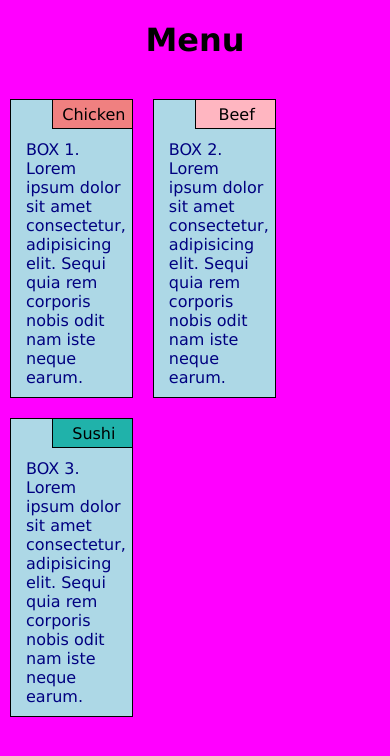
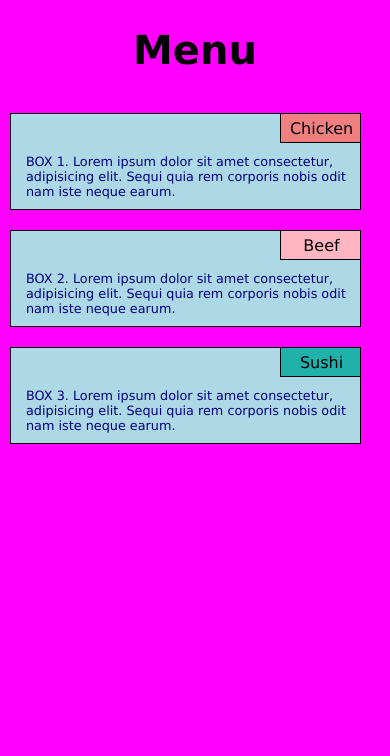
Before and after one commit to lorwez/lorwez.github.io, a plain HTML site: page module2-solution/index.html in a window 390 px wide. Drawn offline with Linux system fonts and the light colour scheme.

Commit message:
Media Queries
Desktop, Tablet & Mobile media queries. Need to update tablet

```diff
--- a/module2-solution/index.html
+++ b/module2-solution/index.html
@@ -16,7 +16,7 @@
     <p id="smallbox2">Beef</p>
     <div id="content">BOX 2. Lorem ipsum dolor sit amet consectetur, adipisicing elit. Sequi quia rem corporis nobis odit nam iste neque earum.</div>
 </div>
-<div class="box">
+<div class="bigbox">
     <p id="smallbox3">Sushi</p>
     <div id="content">BOX 3. Lorem ipsum dolor sit amet consectetur, adipisicing elit. Sequi quia rem corporis nobis odit nam iste neque earum.</div>
 </div>
--- a/module2-solution/styles.css
+++ b/module2-solution/styles.css
@@ -1,6 +1,7 @@
+/* BASE STYLES */
+
 body{
    background-color: magenta;
-   font-size: 100%;
    font-family: Verdana, Geneva, Tahoma, sans-serif;
    margin: 0;
    padding: 0;
@@ -10,11 +11,24 @@ body{
    box-sizing: border-box;
 }
 
+h1{
+   text-align: center;
+   color: black;
+   margin-bottom: 30px;
+   font-size: 250%;
+}
+
 .box{
    background-color: lightblue;
    border: 1px solid black;
    margin: 10px;
-   width: 31.5%;
+   float: left;
+}
+
+.bigbox{
+   background-color: lightblue;
+   border: 1px solid black;
+   margin: 10px;
    float: left;
 }
 
@@ -22,6 +36,7 @@ body{
    text-align: left;
    color: navy;
    margin: 40px 10px 10px 15px;
+   font-size: 80%;
 }
 
 #smallbox1{
@@ -30,10 +45,11 @@ body{
    float: right;
    width: 80px;
    margin: 0px;
-   padding: 5px 2px 4px 5px;
+   padding: 5px 2px 4px 4px;
    border-top: 0px;
    border-right: 0px;
    text-align: center;
+   font-size: 100%;
 }
 
 #smallbox2{
@@ -42,7 +58,7 @@ body{
    float: right;
    width: 80px;
    margin: 0px;
-   padding: 5px 2px 4px 5px;
+   padding: 5px 2px 4px 4px;
    border-top: 0px;
    border-right: 0px;
    text-align: center;
@@ -54,14 +70,52 @@ body{
    float: right;
    width: 80px;
    margin: 0px;
-   padding: 5px 2px 4px 5px;
+   padding: 5px 2px 4px 4px;
    border-top: 0px;
    border-right: 0px;
    text-align: center;
 }
 
-h1{
-   text-align: center;
-   color: black;
-   margin-bottom: 30px;
+
+/********** DESKTOP **********/
+
+@media (min-width:992px){
+
+.box, .bigbox{
+      width: 30%;
+   }
+
 }
+
+
+/********** TABLET **********/
+
+@media (min-width:768px)and(max-width:991px){
+
+.box{
+   width: 40%;
+}
+.bigbox{
+   width: 80%;
+   position: absolute;
+}
+
+}
+
+
+
+/********** MOBILE **********/
+
+@media (max-width: 767px){
+
+   .box{
+      width: 90%;
+   }
+
+   .bigbox{
+      width: 90%;
+   }
+
+
+
+}
```
